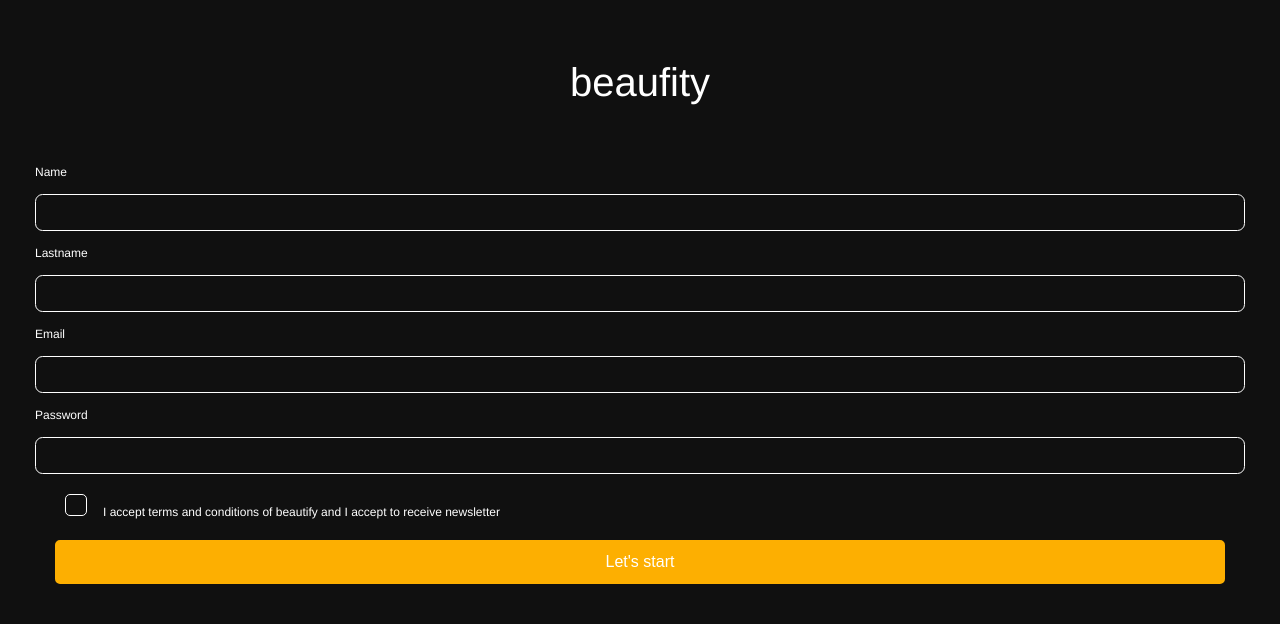
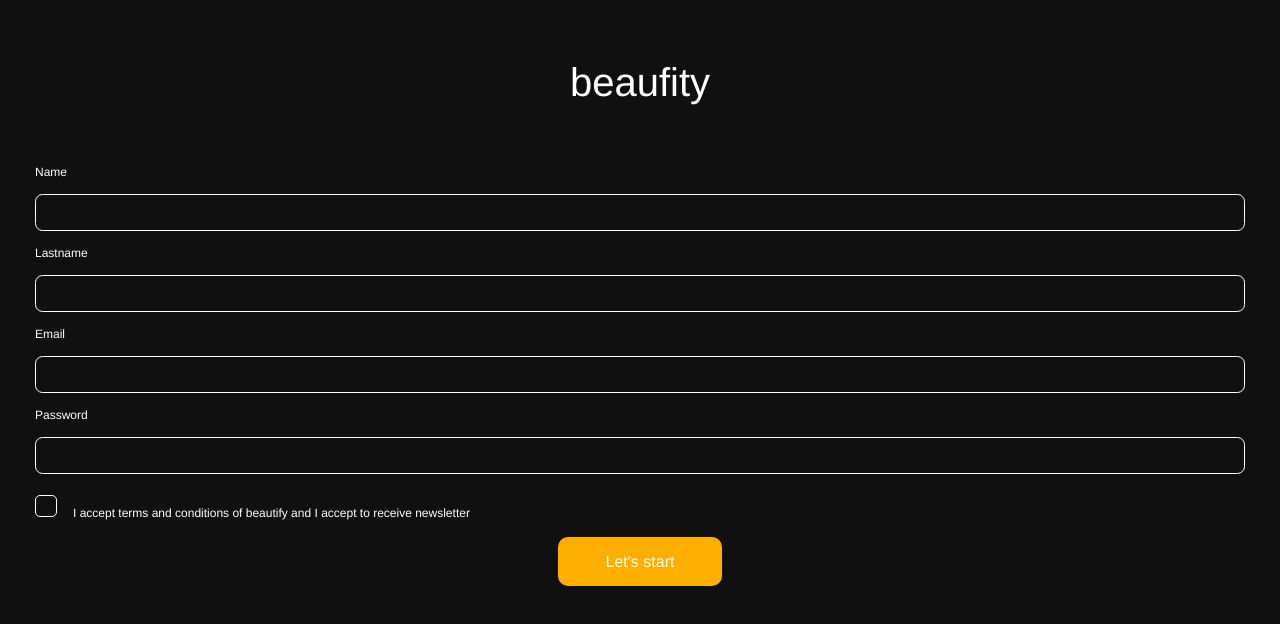
Before and after one commit to vukosavljevic/beautify, a Vue app: page /register in a window 1280 px wide. Shown: the top 624 px of the page. Built offline with nearby package versions, Linux system fonts and the light colour scheme; the HTML template or start-up script is replaced by a standard one.

Commit message:
fix button

```diff
--- a/src/components/UI/LoginForm.vue
+++ b/src/components/UI/LoginForm.vue
@@ -6,7 +6,7 @@
         <label for="name">Name</label>
         <input type="text" id="name" v-model="name">
         <label for="password">Password</label>
-        <input type="text" id="password" v-model="password">
+        <input type="password" id="password" v-model="password">
         </div>
         <button @click="proceedNext">Login</button>
         <div class="form--next">
--- a/src/components/UI/ProductsPage.vue
+++ b/src/components/UI/ProductsPage.vue
@@ -51,7 +51,9 @@
 .item--page {
     margin-bottom: 2rem;
 }
-
+.item--page h2{
+    padding:1rem;
+}
 .product--description p {
     font-size: 10px;
     text-align: left;
@@ -81,5 +83,7 @@ img {
     margin-bottom: 3rem;
 }
 
-.product--description {}
+.product--item:nth-child(last){
+    margin-bottom: 2rem;
+}
 </style>
--- a/src/components/UI/RegisterForm.vue
+++ b/src/components/UI/RegisterForm.vue
@@ -1,6 +1,6 @@
 <template>
     <h1>beaufity</h1>
-    <form class="form--register" @submit.prevent="logIn()">
+    <form class="form--register" @submit="logIn()">
         <label for="name">Name</label>
         <input type="text" id="name" v-model="nameUser" required>
         <label for="password">Lastname</label>
@@ -9,14 +9,15 @@
         <input type="text" id="Email" v-model="email" required>
         <label for="Password">Password</label>
         <input type="password" id="Password" v-model="passwordUser" required>
-        <div class="form--next">
-            <div class="checkbox--wrapper">
+        <div class="checkbox--wrapper">
             <div>
                 <input type="checkbox" value="yes">
-                <label for="remember" class="remember">I accept terms and conditions of beautify and I accept to receive newsletter</label>
+                <label for="remember" class="remember">I accept terms and conditions of beautify and I accept to receive
+                    newsletter</label>
             </div>
+            <div class="text-align">
+                <router-link to="/login" class="button--bg" @click="logIn()">Let's start</router-link>
             </div>
-           <button><router-link to="/login" class="button--bg">Let's start</router-link></button>
         </div>
 
     </form>
@@ -40,21 +41,24 @@ export default {
 }
 </script>
 <style>
-
-:root{
+:root {
     --black: #101010;
     --orange: #FDAF01;
     --white: #FFFFFF;
 }
-*{
-   padding: 0;
-   margin: 0;
-   box-sizing: border-box;
+
+* {
+    padding: 0;
+    margin: 0;
+    box-sizing: border-box;
 
     color: var(--white);
 }
-
-.form--register{
+.text-align{
+    text-align: center;
+    margin-top: 2rem;
+}
+.form--register {
 
     display: flex;
     flex-direction: column;
@@ -65,7 +69,7 @@ export default {
 
 
 
-.form--next > div{
+.form--next>div {
     display: flex;
 
     padding: 10px;
@@ -74,15 +78,21 @@ export default {
     gap: 5px;
 }
 
-.button--bg{
+.button--bg {
     background-color: var(--orange);
+    text-align: center;
+    padding: 1rem 3rem;
+    border-radius: 10px;
 }
-.checkbox--wrapper{
+
+.checkbox--wrapper {
     display: flex;
     flex-direction: column;
+    margin-top: 1rem;
 
 }
-.remember{
+
+.remember {
     margin-left: 1rem;
 }
 </style>
--- a/src/components/UI/SkinType.vue
+++ b/src/components/UI/SkinType.vue
@@ -29,7 +29,7 @@
             <input type="checkbox">
         </div>
     </div>
-    <router-link to="/products">Find me a solution</router-link>
+    <router-link to="/products" class="button--bg">Find me a solution</router-link>
 </template>
 
 <style scoped>
--- a/src/components/partials/BasicInfo.vue
+++ b/src/components/partials/BasicInfo.vue
@@ -25,7 +25,7 @@
             <input type="checkbox">
         </div>
 
-        <router-link to="/skintype">Save and continue</router-link>
+        <router-link to="/skintype" class="button--bg">Save and continue</router-link>
     </div>
 </template>
 
```
